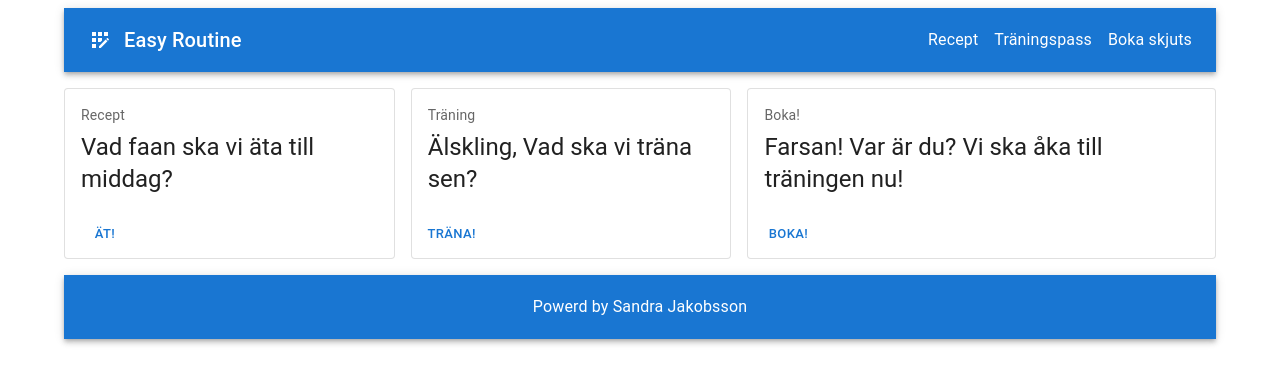
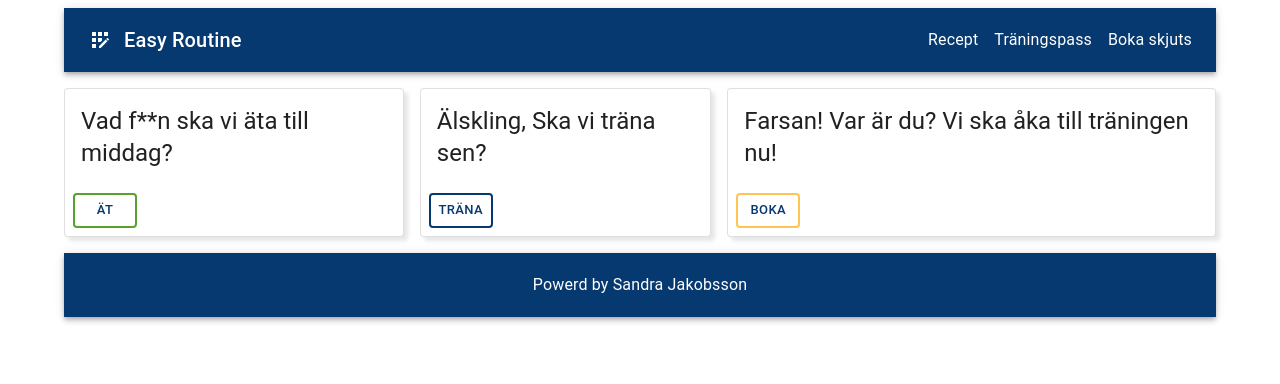
Before and after one commit to Saja81/easy-routine-examination-frontend2024, a Gatsby site: page / in a window 1280 px wide. Built offline with nearby package versions, Linux system fonts and the light colour scheme; Gatsby itself is replaced by a stand-in of ours.

Commit message:
Uppdated colors

```diff
--- a/src/components/CardComponentBooking.js
+++ b/src/components/CardComponentBooking.js
@@ -18,15 +18,17 @@ const bull = (
 const card = (
   <React.Fragment>
     <CardContent>
-      <Typography sx={{ fontSize: 14 }} color="text.secondary" gutterBottom>
-        Boka!
-      </Typography>
       <Typography variant="h5" component="div">
         Farsan! Var är du? Vi ska åka till träningen nu!
       </Typography>
     </CardContent>
     <CardActions>
-      <Button size="small">Boka!</Button>
+      <Button
+        size="small"
+        sx={{ border: " solid 2px #ffc451", color: "#063970" }}
+      >
+        Boka
+      </Button>
     </CardActions>
   </React.Fragment>
 )
@@ -34,7 +36,17 @@ const card = (
 export default function OutlinedCard() {
   return (
     <Box sx={{ minWidth: 275 }}>
-      <Card variant="outlined">{card}</Card>
+      <Card
+        variant="outlined"
+        sx={{
+          boxShadow: "4px 4px 4px rgba(0, 0, 0, 0.1)",
+          "&:hover": {
+            backgroundColor: "#f0f0f0",
+          },
+        }}
+      >
+        {card}
+      </Card>
     </Box>
   )
 }
--- a/src/components/CardComponentRecepies.js
+++ b/src/components/CardComponentRecepies.js
@@ -18,15 +18,20 @@ const bull = (
 const card = (
   <React.Fragment>
     <CardContent>
-      <Typography sx={{ fontSize: 14 }} color="text.secondary" gutterBottom>
-        Recept
-      </Typography>
       <Typography variant="h5" component="div">
-        Vad faan ska vi äta till middag?
+        Vad f**n ska vi äta till middag?
       </Typography>
     </CardContent>
     <CardActions>
-      <Button size="small">Ät!</Button>
+      <Button
+        size="small"
+        sx={{
+          border: " solid 2px #59a12f",
+          color: "#063970",
+        }}
+      >
+        Ät
+      </Button>
     </CardActions>
   </React.Fragment>
 )
@@ -34,7 +39,17 @@ const card = (
 export default function OutlinedCard() {
   return (
     <Box sx={{ minWidth: 275 }}>
-      <Card variant="outlined">{card}</Card>
+      <Card
+        variant="outlined"
+        sx={{
+          boxShadow: "4px 4px 4px rgba(0, 0, 0, 0.1)",
+          "&:hover": {
+            backgroundColor: "#f0f0f0",
+          },
+        }}
+      >
+        {card}
+      </Card>
     </Box>
   )
 }
--- a/src/components/CardComponentTraining.js
+++ b/src/components/CardComponentTraining.js
@@ -18,15 +18,17 @@ const bull = (
 const card = (
   <React.Fragment>
     <CardContent>
-      <Typography sx={{ fontSize: 14 }} color="text.secondary" gutterBottom>
-        Träning
-      </Typography>
       <Typography variant="h5" component="div">
-        Älskling, Vad ska vi träna sen?
+        Älskling, Ska vi träna sen?
       </Typography>
     </CardContent>
     <CardActions>
-      <Button size="small">Träna!</Button>
+      <Button
+        size="small"
+        sx={{ border: " solid 2px #063970", color: "#063970" }}
+      >
+        Träna
+      </Button>
     </CardActions>
   </React.Fragment>
 )
@@ -34,7 +36,17 @@ const card = (
 export default function OutlinedCard() {
   return (
     <Box sx={{ minWidth: 275 }}>
-      <Card variant="outlined">{card}</Card>
+      <Card
+        variant="outlined"
+        sx={{
+          boxShadow: "4px 4px 4px rgba(0, 0, 0, 0.1)",
+          "&:hover": {
+            backgroundColor: "#f0f0f0",
+          },
+        }}
+      >
+        {card}
+      </Card>
     </Box>
   )
 }
--- a/src/components/Footer.js
+++ b/src/components/Footer.js
@@ -16,7 +16,7 @@ import HamburgerMenu from "../components/HamburgerMenu"
 export default function NavBar() {
   return (
     <Box sx={{ flexGrow: 1 }}>
-      <AppBar position="static">
+      <AppBar position="static" sx={{ backgroundColor: "#063970" }}>
         <Toolbar sx={{ display: "flex", justifyContent: "center" }}>
           <Typography color="inherit">Powerd by Sandra Jakobsson</Typography>
         </Toolbar>
--- a/src/components/HamburgerMenu.js
+++ b/src/components/HamburgerMenu.js
@@ -27,7 +27,7 @@ export default function BasicPopover() {
   return (
     <div>
       <IconButton aria-describedby={id} onClick={handleClick}>
-        <MenuIcon color="white" />
+        <MenuIcon sx={{ color: "white" }} />
       </IconButton>
       <Popover
         id={id}
--- a/src/components/NavBar.js
+++ b/src/components/NavBar.js
@@ -16,7 +16,7 @@ import HamburgerMenu from "../components/HamburgerMenu"
 export default function NavBar() {
   return (
     <Box sx={{ flexGrow: 1 }}>
-      <AppBar position="static">
+      <AppBar position="static" sx={{ backgroundColor: "#063970" }}>
         <Toolbar sx={{ display: "flex", justifyContent: "space-between" }}>
           <Box display="flex" direction="row">
             <IconButton
```
Also changed, not shown: src/images/food.jpg (added).
